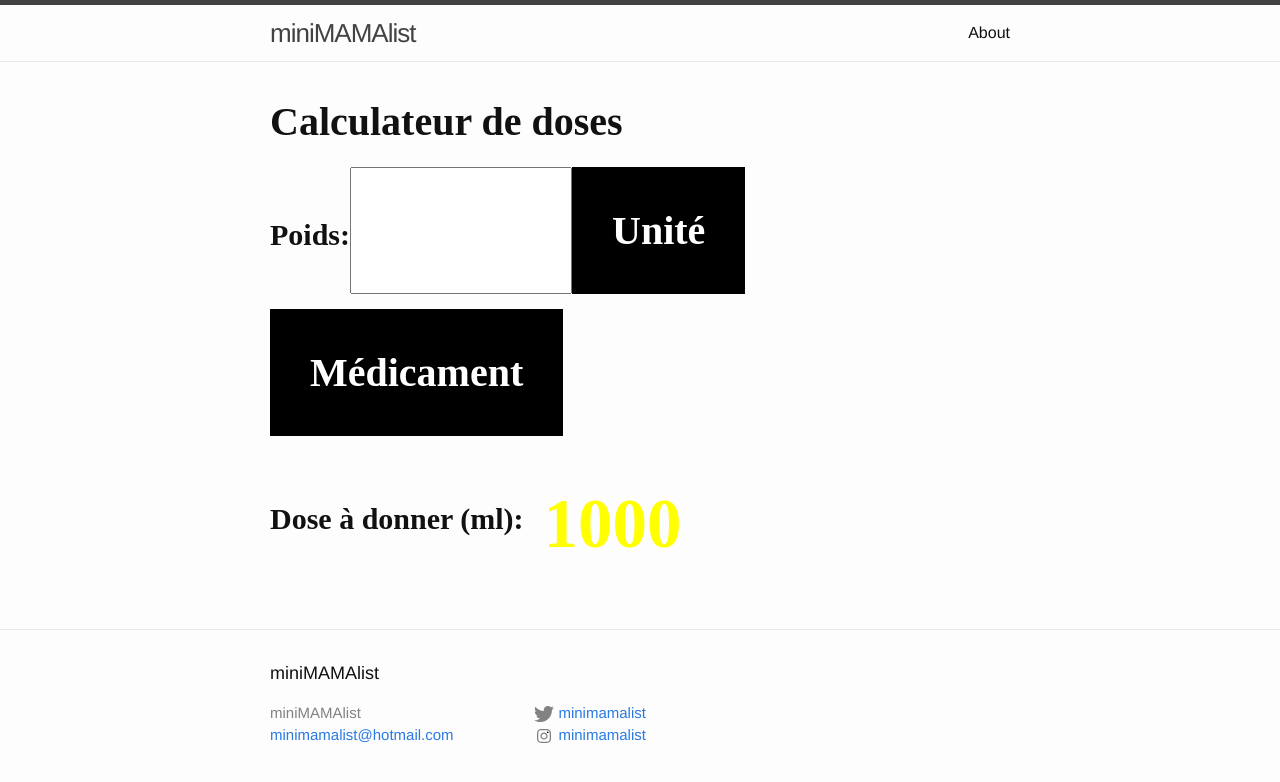
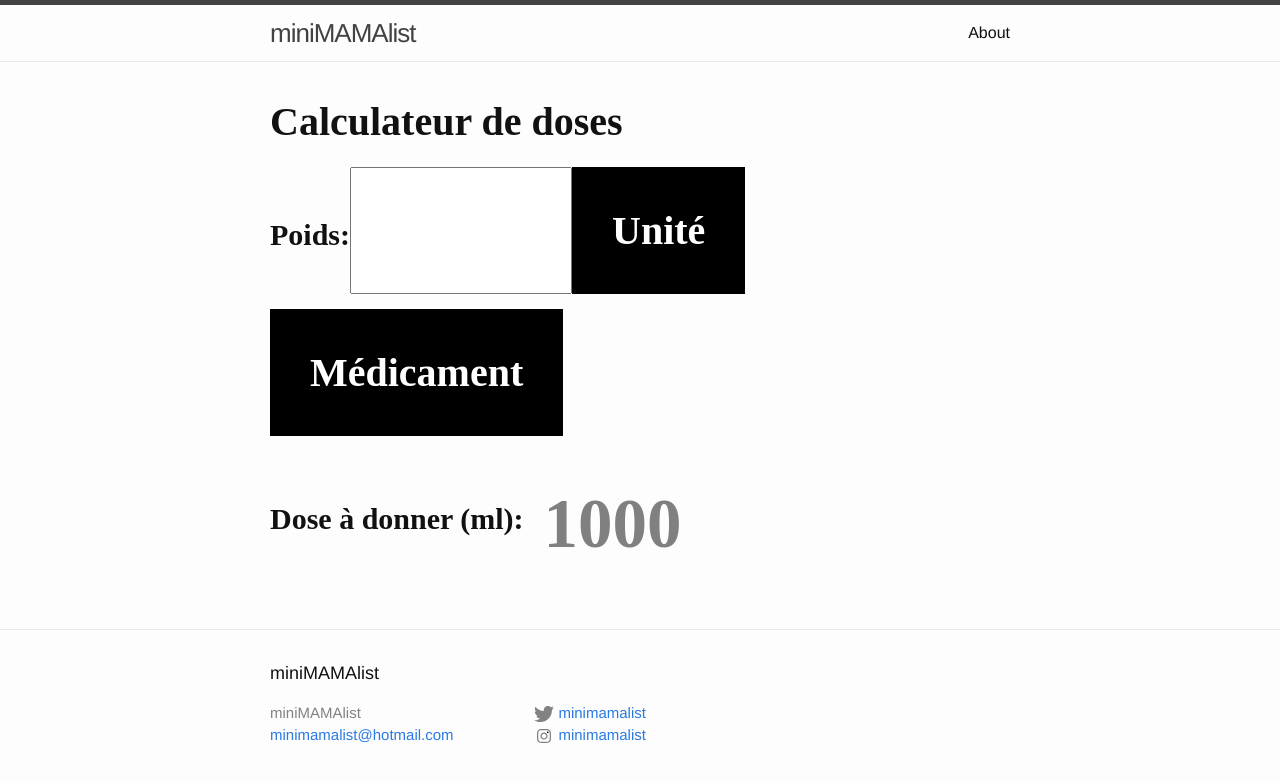
Before and after one commit to patrickboutin/patrickboutin.github.io, a Jekyll site: the page built from index.html, in a window 1280 px wide. Shown: the top 782 px of the page. Built offline with Jekyll 4.4.1, drawn with Linux system fonts in a browser that asks for light colours.

Commit message:
Update index.html

```diff
--- a/index.html
+++ b/index.html
@@ -33,7 +33,7 @@ input[type=numeric] {
 output {
     font-family: Ormont light;
     font-weight: 700;
-    color: yellow;
+    color: grey;
     font-size: 69px;
     width: 30%;
     padding: 22px 20px;
```
